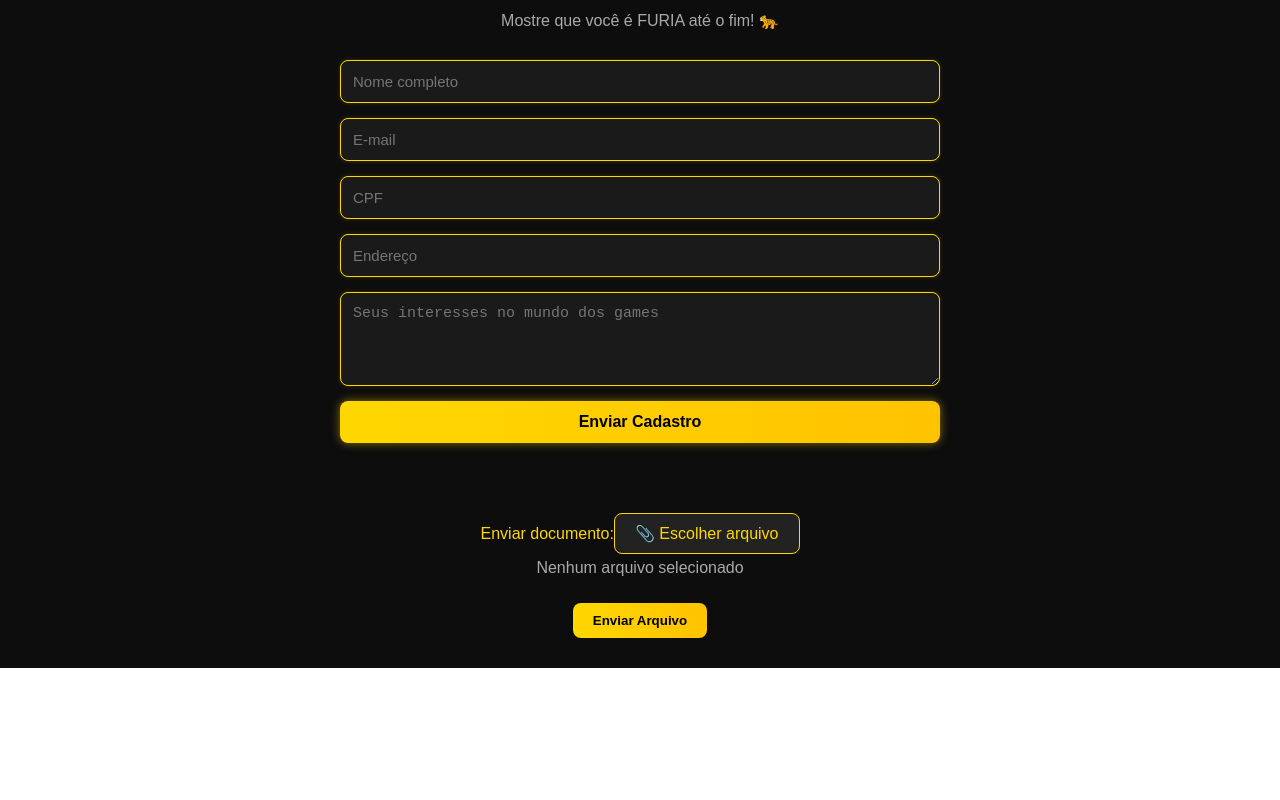
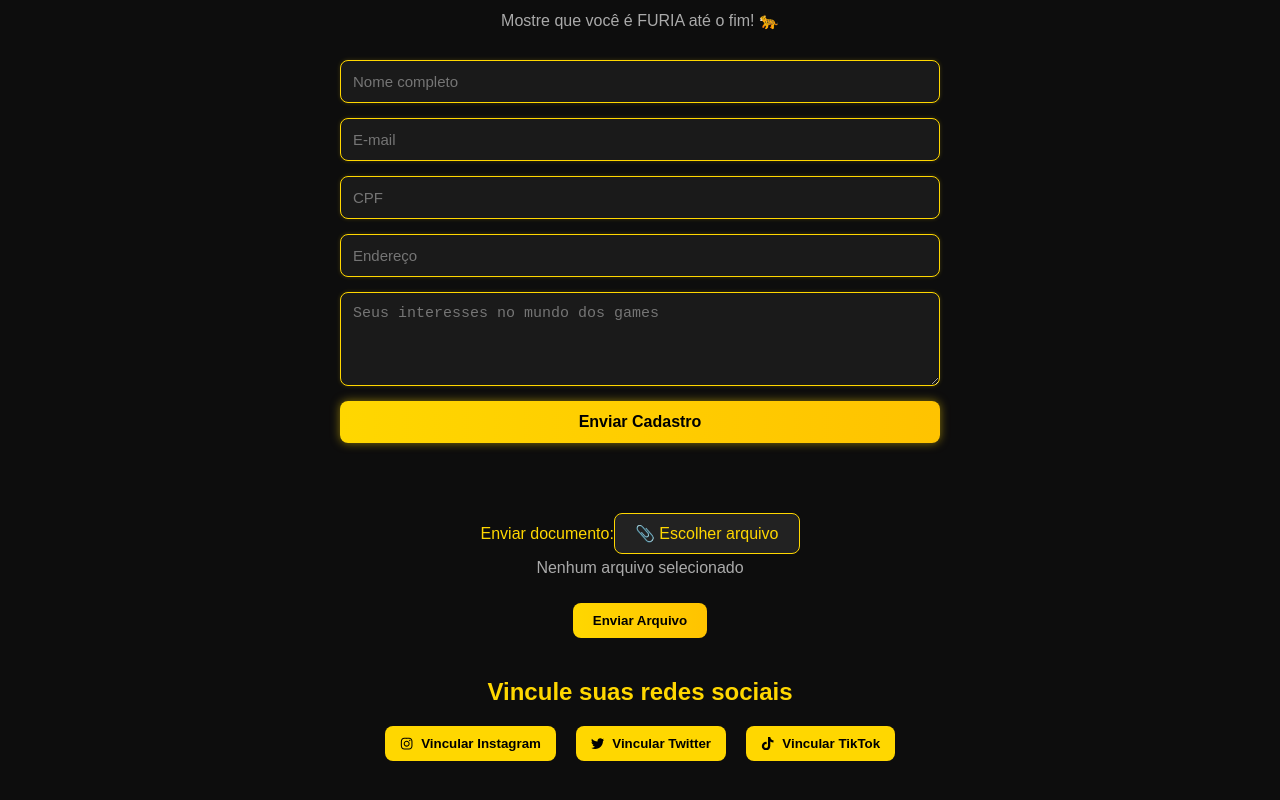
Before and after one commit to Matheusisa/Desafio_FURIA_Tech_Challange2_Know_your_fan, a React (Create React App) app in the folder know-your-fan/frontend/: page / in a window 1280 px wide. Shown: the part 210-1010 px from the top of the page. Before the commit the page ends 878 px from the top, so only its background shows below. Built offline with nearby package versions, Linux system fonts and the light colour scheme.

Commit message:
feat: integração simulada com redes sociais (OAuth)

```diff
--- a/know-your-fan/frontend/package.json
+++ b/know-your-fan/frontend/package.json
@@ -10,6 +10,7 @@
     "firebase": "^11.6.1",
     "react": "^19.1.0",
     "react-dom": "^19.1.0",
+    "react-icons": "^5.5.0",
     "react-scripts": "5.0.1",
     "web-vitals": "^2.1.4"
   },
--- /dev/null
+++ b/know-your-fan/frontend/src/components/SocialLink.jsx
@@ -0,0 +1,63 @@
+import React, { useState } from 'react';
+import { FaInstagram, FaTwitter, FaTiktok } from 'react-icons/fa';
+
+const SocialLink = () => {
+  const [linked, setLinked] = useState({
+    instagram: false,
+    twitter: false,
+    tiktok: false
+  });
+
+  const handleLink = (platform) => {
+    setLinked(prev => ({ ...prev, [platform]: true }));
+  };
+
+  const getButtonStyle = (platform) => ({
+    background: linked[platform] ? '#28a745' : '#FFD700',
+    color: linked[platform] ? '#fff' : '#000',
+    border: 'none',
+    borderRadius: '8px',
+    padding: '10px 15px',
+    margin: '10px',
+    cursor: 'pointer',
+    fontWeight: 'bold',
+    display: 'flex',
+    alignItems: 'center',
+    gap: '8px'
+  });
+
+  return (
+    <div style={{ textAlign: 'center', marginTop: '40px' }}>
+      <h2 style={{ color: '#FFD700', marginBottom: '10px' }}>
+        Vincule suas redes sociais
+      </h2>
+      <div style={{ display: 'flex', justifyContent: 'center', flexWrap: 'wrap' }}>
+        <button
+          style={getButtonStyle('instagram')}
+          onClick={() => handleLink('instagram')}
+          disabled={linked.instagram}
+        >
+          <FaInstagram /> {linked.instagram ? 'Instagram vinculado ✅' : 'Vincular Instagram'}
+        </button>
+
+        <button
+          style={getButtonStyle('twitter')}
+          onClick={() => handleLink('twitter')}
+          disabled={linked.twitter}
+        >
+          <FaTwitter /> {linked.twitter ? 'Twitter vinculado ✅' : 'Vincular Twitter'}
+        </button>
+
+        <button
+          style={getButtonStyle('tiktok')}
+          onClick={() => handleLink('tiktok')}
+          disabled={linked.tiktok}
+        >
+          <FaTiktok /> {linked.tiktok ? 'TikTok vinculado ✅' : 'Vincular TikTok'}
+        </button>
+      </div>
+    </div>
+  );
+};
+
+export default SocialLink;
--- a/know-your-fan/frontend/src/pages/Home.jsx
+++ b/know-your-fan/frontend/src/pages/Home.jsx
@@ -1,6 +1,7 @@
 import React, { useState } from 'react';
 import UploadDocument from '../components/UploadDocument';
 import { postFanData } from '../services/api';
+import SocialLink from '../components/SocialLink';
 
 const Home = () => {
   const [form, setForm] = useState({
@@ -121,6 +122,8 @@
       <div style={{ height: '40px' }} />
 
       <UploadDocument />
+      <SocialLink />
+
     </div>
   );
 };
```
Also changed, not shown: 1 other file (tests, documents, lock files or other folders).
